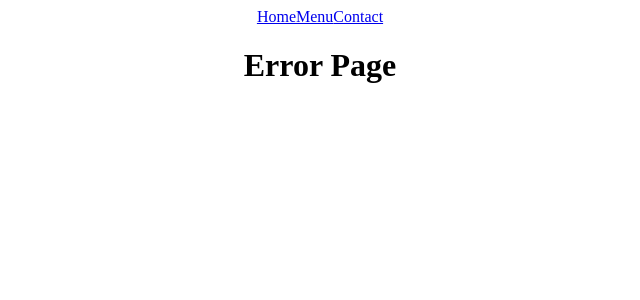
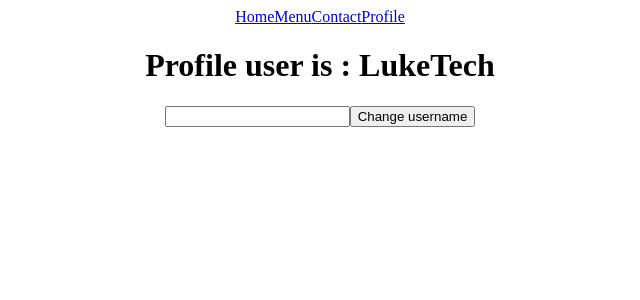
Before and after one commit to lukeckk/pedro_react_course, a React (Create React App) app: page /profile in a window 1280 px wide. Shown: the top 300 px of the page, without its empty margins (320-960 px from the left). Built offline with nearby package versions, Linux system fonts and the light colour scheme.

Commit message:
ep 9. Context API ( provider, createContext, useContext )

```diff
--- a/package.json
+++ b/package.json
@@ -7,6 +7,7 @@
     "@testing-library/react": "^13.4.0",
     "@testing-library/user-event": "^13.5.0",
     "axios": "^1.7.7",
+    "eslint-config-prettier": "^9.1.0",
     "react": "^18.3.1",
     "react-dom": "^18.3.1",
     "react-router-dom": "^6.26.2",
--- a/src/App2.js
+++ b/src/App2.js
@@ -1,27 +1,36 @@
-import React from 'react'
+import React, { useState, createContext  } from 'react'
 import "./App.css"
 import { BrowserRouter as Router, Routes, Route} from 'react-router-dom'
-import { Home } from './Home';
-import { Menu } from './Menu';
-import { Contact } from './Contact';
+import { Home } from './pages/Home';
+import { Menu } from './pages/Menu';
+import { Contact } from './pages/Contact';
 import { Navbar } from './Navbar';
+import { Profile } from './pages/Profile';
 
-// router dom example
+// createContext / useContext example
+export const AppContext = createContext();
 
 const App2 = () => {
+  // const below is example for useContext hookg
+  const [username, setUsername] = useState("LukeTech")
+
   return (
     <div className='App'>
+      {/* createContext provided that will provide data to the elements included */}
+      <AppContext.Provider value={{username, setUsername}}>
+      {/* router dom example */}
         <Router>
           <Navbar />
             <Routes>
-          {/* homepage */}
               <Route path='/' element={<Home />}/>
+              <Route path='/profile' element={<Profile />} />
               <Route path='/menu' element={<Menu />}/>
               <Route path='/contact' element={<Contact />}/>
               {/* error page */}
               <Route path='*' element={<h1>Error Page</h1>} />
             </Routes>
         </Router>
+      </AppContext.Provider>
     </div>
   );
 }
--- a/src/Home.js
+++ /dev/null
@@ -1,3 +0,0 @@
-export const Home = () => {
-  return <h1>THIS IS THE HOME PAGE</h1>;
-}
--- a/src/Navbar.js
+++ b/src/Navbar.js
@@ -6,6 +6,7 @@ export const Navbar = () => {
       <Link to="/">Home</Link>
       <Link to="/menu">Menu</Link>
       <Link to="/contact">Contact</Link>
+      <Link to="/profile">Profile</Link>
     </div>
   );
 }
--- /dev/null
+++ b/src/components/ChangeProfile.js
@@ -0,0 +1,22 @@
+import { useState } from "react";
+import { useContext } from "react";
+import { AppContext } from "../App2";
+
+// exmaple for useContext to show how it can be used to update the username created in App2.js
+
+export const ChangeProfile = (props) => {
+  // useContext retrieves "setUsername" function from App2.js
+  const {setUsername} = useContext(AppContext);
+
+  const[newUsername, setNewUsername] = useState("");
+
+  return (
+  <div>
+    <input onChange= {(event) => {
+      setNewUsername(event.target.value);
+    }}
+    />
+    <button onClick={() => {setUsername(newUsername)}}>Change username</button>
+  </div>
+  )
+};
--- /dev/null
+++ b/src/pages/Home.js
@@ -0,0 +1,9 @@
+import { useContext } from "react";
+import { AppContext } from "../App2";
+
+export const Home = (props) => {
+  // useContext retrieves the data from the provider
+  const {username} = useContext(AppContext);
+  return <h1>THIS IS THE HOME PAGE and the user is :{username}</h1>;
+
+}
--- /dev/null
+++ b/src/pages/Profile.js
@@ -0,0 +1,15 @@
+import { ChangeProfile } from "../components/ChangeProfile";
+import { useContext } from "react";
+import { AppContext } from "../App2";
+
+export const Profile = (props) => {
+  // useContext retrieves the data from the provider
+  const {username} = useContext(AppContext);
+
+  return (
+  <div>
+    <h1>Profile user is : {username}</h1>
+    <ChangeProfile setUsername={props.setUsername}/>
+  </div>
+  );
+};
```
Also changed, not shown: src/App3.js (added, +11 -0 lines), src/pages/Contact.js (renamed from src/Contact.js), src/pages/Menu.js (renamed from src/Menu.js), 1 other file (tests, documents, lock files or other folders). Lines whose indentation alone changed are shown as unchanged.
